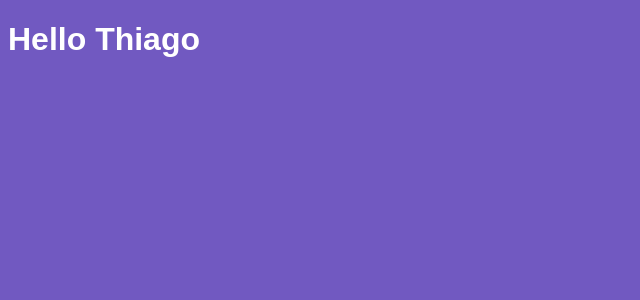
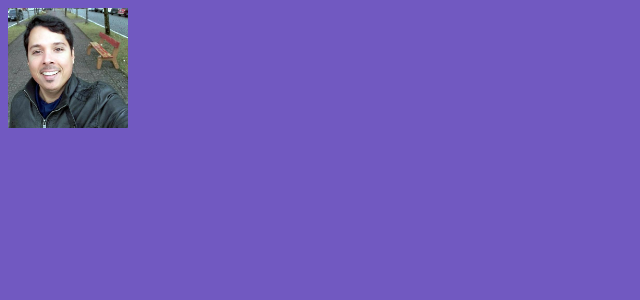
Before and after one commit to thiagoprimitivo/rocketseat-bootcamp-gostack-introducao-react, a React app: page / in a window 1280 px wide. Shown: the top 300 px of the page, without its empty margins (0-640 px from the left). Built offline with nearby package versions, Linux system fonts and the light colour scheme.

Commit message:
Importando imagens

```diff
--- a/package.json
+++ b/package.json
@@ -14,6 +14,7 @@
     "@babel/preset-react": "^7.9.4",
     "babel-loader": "^8.1.0",
     "css-loader": "^3.5.1",
+    "file-loader": "^6.0.0",
     "style-loader": "^1.1.3",
     "webpack": "^4.42.1",
     "webpack-cli": "^3.3.11",
--- a/src/App.js
+++ b/src/App.js
@@ -1,8 +1,10 @@
 import React from 'react';
 import './App.css';
 
+import profile from './assets/profile.jpeg';
+
 function App() {
-  return <h1>Hello Thiago</h1>
+  return <img width="120" src={profile}/>
 }
 
 export default App;
--- a/webpack.config.js
+++ b/webpack.config.js
@@ -23,6 +23,11 @@
           { loader: 'style-loader' },
           { loader: 'css-loader' },
         ]
+      }, {
+        test: /.*\.(gif|png|jpe?g)$/i,
+        use: {
+          loader: 'file-loader'
+        }
       }
     ]
   }
```
Also changed, not shown: src/assets/profile.jpeg (added), 1 other file (tests, documents, lock files or other folders).
